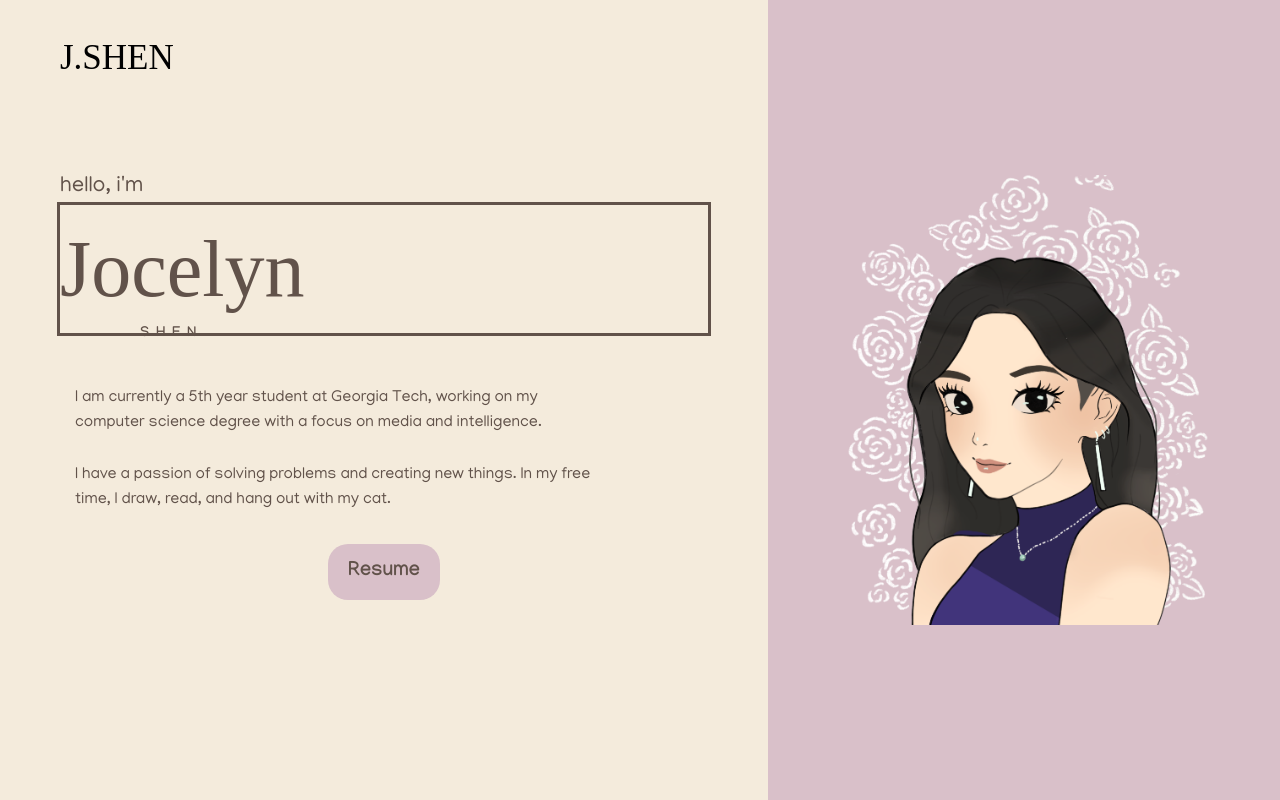
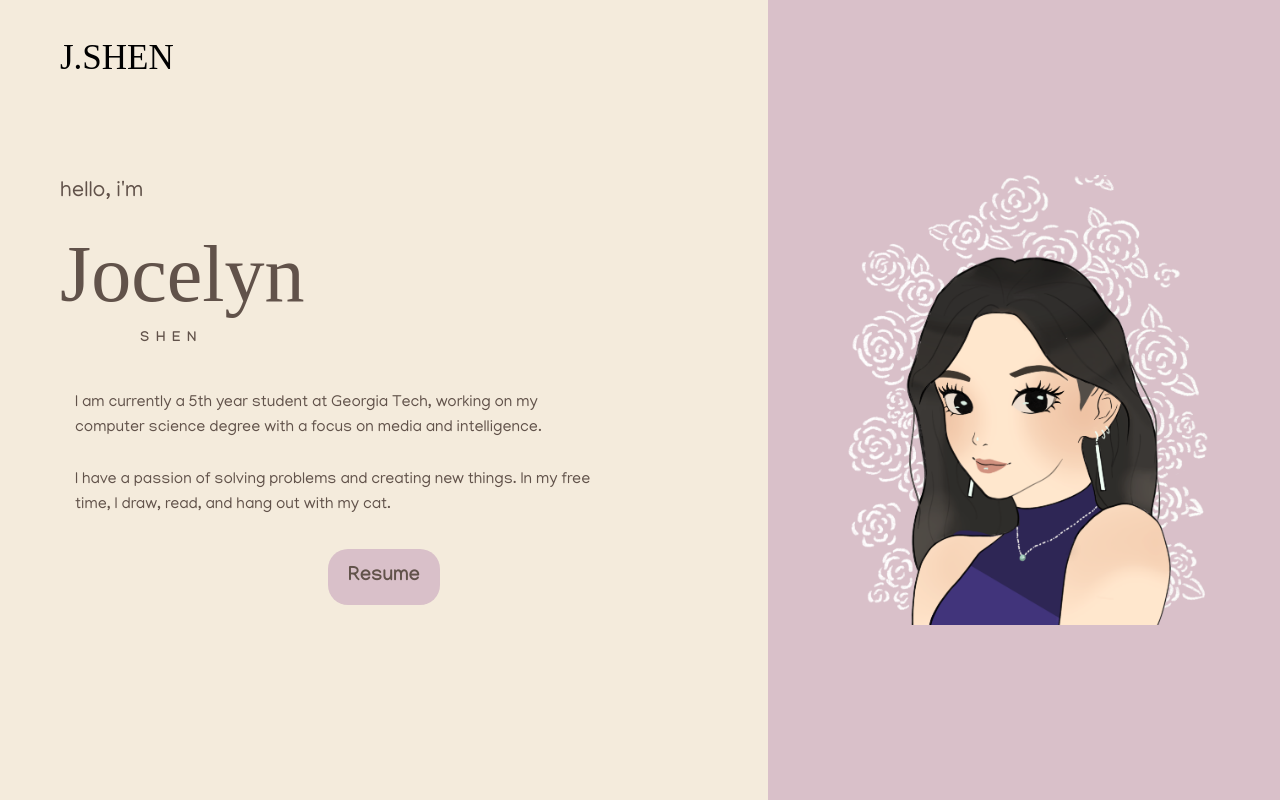
Before and after one commit to jshen340/portfolio, a React (Vite) app: page / in a window 1280 px wide. Built offline with nearby package versions, Linux system fonts and the light colour scheme; a web font is replaced by a local one.

Commit message:
Updated Hero.css

```diff
--- a/src/assets/css/Hero.css
+++ b/src/assets/css/Hero.css
@@ -47,7 +47,6 @@ a {
     color: #61524A;
     text-align: center;
     position: relative;
-  outline: solid;
 }
 
 .label {
@@ -143,6 +142,7 @@ p {
     .topper {
         text-align: left;
         font-size: 22px;
+        margin-top: 10px;
     }
 
     .text {
```
